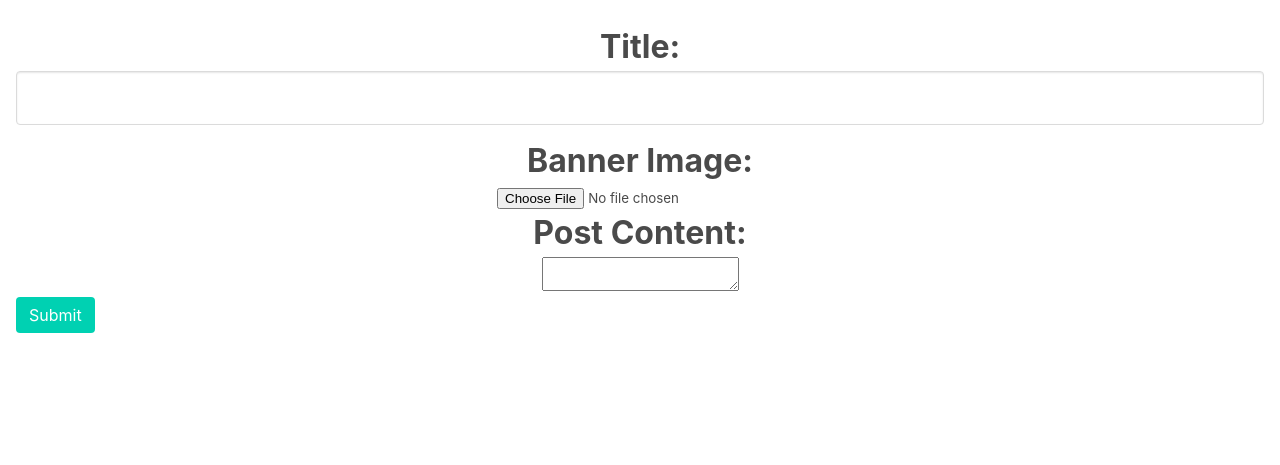
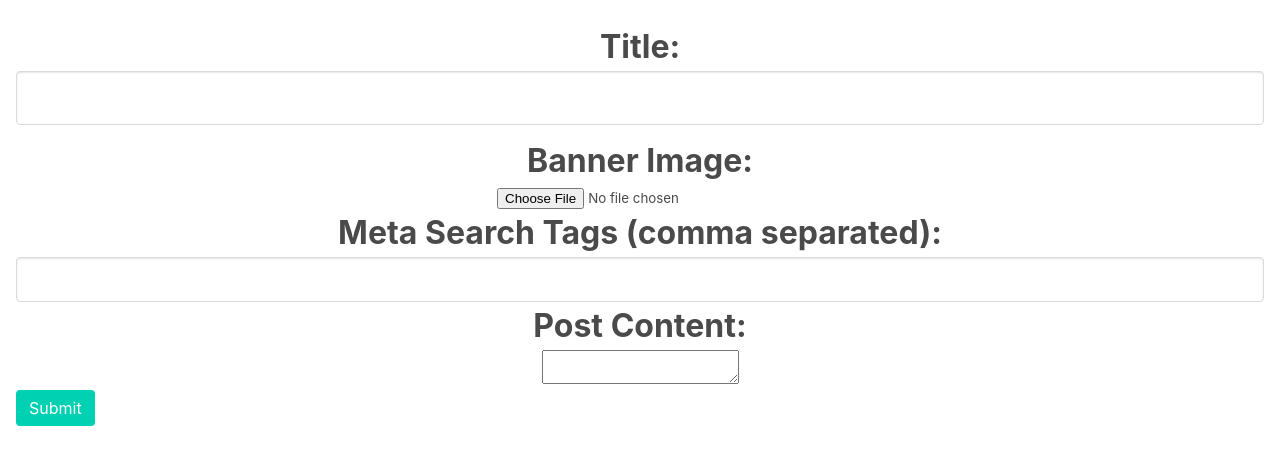
Before and after one commit to daveyvango/website, a Django app: page /blog/new/ in a window 1280 px wide. Shown: the part 178-643 px from the top of the page. Run offline with Django 3.2, Linux system fonts and the light colour scheme; the visitor is signed in with stand-in values (Sample User, id 1); some libraries are stand-ins or nearby versions.

Commit message:
adding meta tags and some banners

```diff
--- a/personalpage/blog/models.py
+++ b/personalpage/blog/models.py
@@ -15,9 +15,11 @@ class BlogPost(models.Model):
     author     = models.ForeignKey(Author, on_delete=models.CASCADE)
     # Post details
     title      = models.CharField(max_length=100, unique=True)
-    text       = HTMLField()
+    meta_tags  = models.CharField(max_length=200, unique=False, default="")
+    # Just the image name
     banner_img = models.CharField(max_length=100, unique=False, default="")
     post_date  = models.DateTimeField('Date Posted')
+    text       = HTMLField()
 
     def get_recent_blogs():
         recent_blogs = BlogPost.objects.order_by('-post_date')[:10]
--- a/personalpage/blog/templates/base.html
+++ b/personalpage/blog/templates/base.html
@@ -4,6 +4,7 @@
     <head>
         <meta charset="utf-8">
         <meta name="viewport" content="width=device-width, initial-scale=1">
+        {% block meta_tags %}{% endblock %}
         <link rel="stylesheet" href="https://cdnjs.cloudflare.com/ajax/libs/bulma/0.7.2/css/bulma.min.css">
         <link rel="stylesheet" href="{% static "blog/css/blog.css" %}">
         <script defer src="https://use.fontawesome.com/releases/v5.3.1/js/all.js"></script>
--- a/personalpage/blog/templates/blog/new.html
+++ b/personalpage/blog/templates/blog/new.html
@@ -21,6 +21,8 @@
     </div>
     <div class="is-size-3 has-text-weight-bold has-text-centered">Banner Image:</div>
     <input type="file" name="banner_img" id="banner_img">
+    <div class="is-size-3 has-text-weight-bold has-text-centered">Meta Search Tags (comma separated):</div>
+    <input class="input is-medium" type="text" name="meta_tags" id="meta_tags">
     <div class="is-size-3 has-text-weight-bold has-text-centered">Post Content:</div>
     <textarea id="post_text" name="post_text" width="75%"></textarea>
     <div class="control">
--- a/personalpage/blog/views.py
+++ b/personalpage/blog/views.py
@@ -48,6 +48,7 @@ def new_author(request):
 def create(request):
     try:
         handle     = request.POST['author_handle']
+        meta_tags  = request.POST['meta_tags']
         post_title = request.POST['post_title']
         post_text  = request.POST['post_text']
         file_form  = UploadFileForm(request.POST, request.FILES)
@@ -70,17 +71,18 @@ def create(request):
 
 def update(request):
     try:
-        blog_post            = BlogPost.objects.get(pk=request.POST['blog_id'])
-        handle               = request.POST['author_handle']
-        blog_post.title = request.POST['post_title']
-        blog_post.text  = request.POST['post_text']
+        blog_post           = BlogPost.objects.get(pk=request.POST['blog_id'])
+        handle              = request.POST['author_handle']
+        blog_post.meta_tags = request.POST['meta_tags']
+        blog_post.title     = request.POST['post_title']
+        blog_post.text      = request.POST['post_text']
 
         file_form    = UploadFileForm(request.POST, request.FILES)
         file_handler = FileHandler()
         file_handler.write_file(request.FILES['banner_img'])
         blog_post.banner_img = request.FILES['banner_img']
 
-        blog_post.author     = Author.objects.filter(handle=handle)[0]
+        blog_post.author = Author.objects.filter(handle=handle)[0]
         blog_post.save()
     except Exception as e:
         # Redisplay the question voting form.
```
Also changed, not shown: personalpage/blog/templates/blog/detail.html (+9 -2 lines), personalpage/blog/migrations/0018_blogpost_meta_tags.py (added), personalpage/blog/static/blog/uploads/AWS_vs_GCP_Main.jpg (added), personalpage/blog/static/blog/uploads/EC2_vs_GCompute.jpg (added), personalpage/blog/static/blog/uploads/css-resume-banner.jpg (added), personalpage/blog/static/blog/uploads/uploadedfile.jpg (added).
